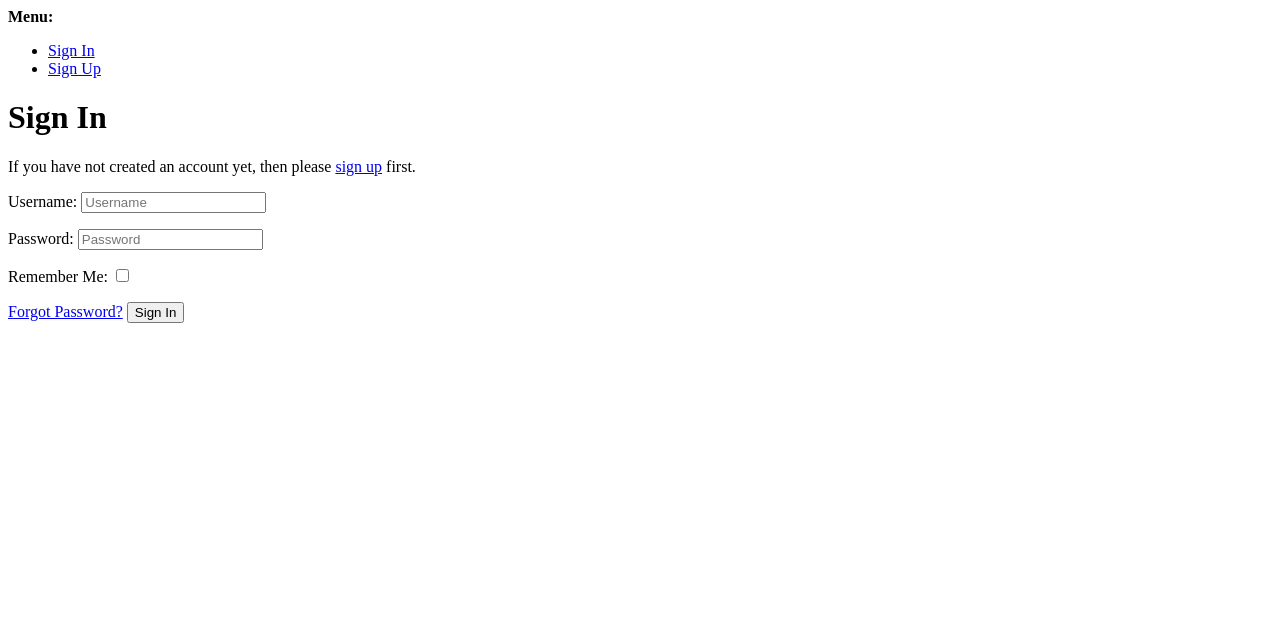
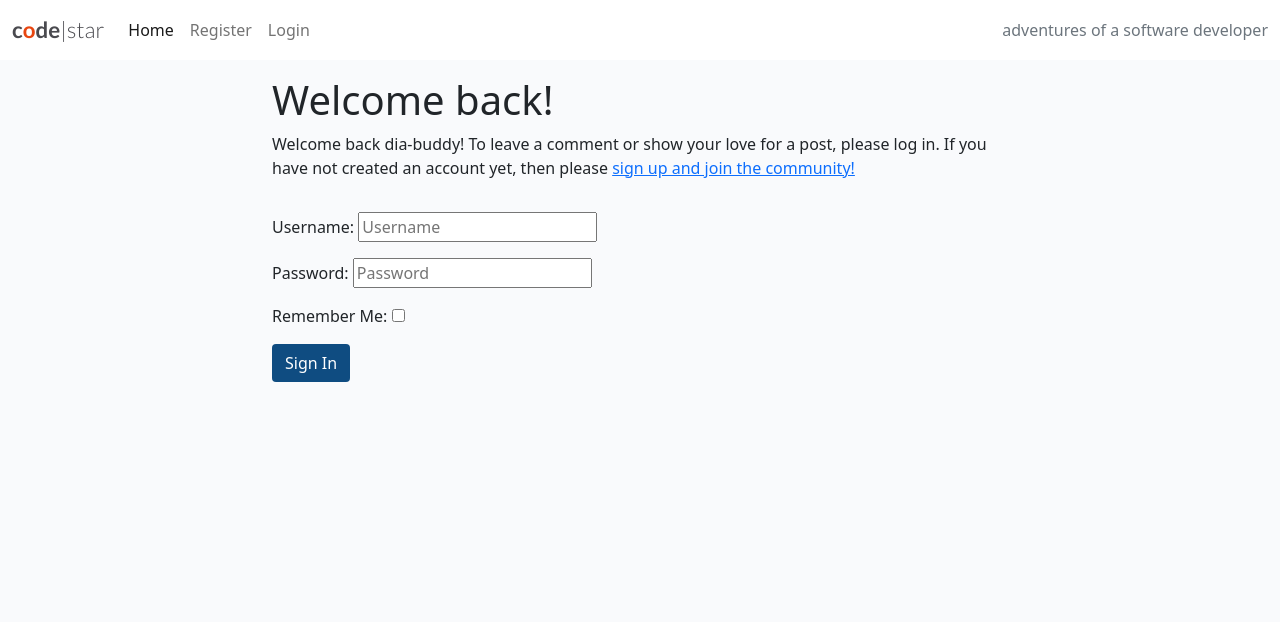
Before and after one commit to Diabekki/Dia-Eaties, a Django app: page /accounts/login/ in a window 1280 px wide. Shown: the top 622 px of the page. Run offline with Django 3.2, Linux system fonts and the light colour scheme; some libraries are stand-ins or nearby versions.

Commit message:
Set up login, logout and signup template and changed colour on sign in button

```diff
--- a/static/css/style.css
+++ b/static/css/style.css
@@ -107,18 +107,18 @@ body {
 }
 
 .btn-signup {
-    background-color: #23BBBB;
+    background-color: #0F4C81;
     color: #fff;
 }
 
 .btn-signup:hover,
 .btn-signup:active {
     background-color: #fff;
-    color: #23BBBB;
+    color: #0F4C81;
 }
 
 .link {
-    color: #23BBBB;
+    color: #0F4C81;
     text-decoration: none;
 }
 
--- a/templates/account/login.html
+++ b/templates/account/login.html
@@ -1,4 +1,4 @@
-{% extends "account/base.html" %}
+{% extends "base.html" %}
 
 {% load i18n %}
 {% load account socialaccount %}
@@ -7,31 +7,21 @@
 
 {% block content %}
 
-<h1>{% trans "Sign In" %}</h1>
+<div class="container">
+  <div class="row">
+    <div class="col-md-8 mt-3 offset-md-2">
 
-{% get_providers as socialaccount_providers %}
 
-{% if socialaccount_providers %}
-<p>{% blocktrans with site.name as site_name %}Please sign in with one
-of your existing third party accounts. Or, <a href="{{ signup_url }}">sign up</a>
-for a {{ site_name }} account and sign in below:{% endblocktrans %}</p>
+      <h1>{% trans "Welcome back!" %}</h1>
 
-<div class="socialaccount_ballot">
-
-  <ul class="socialaccount_providers">
-    {% include "socialaccount/snippets/provider_list.html" with process="login" %}
-  </ul>
-
-  <div class="login-or">{% trans 'or' %}</div>
+      <p>{% blocktrans %}Welcome back dia-buddy! To leave a comment or show your love for a post, please log in.
+        If you have not created an account yet, then please
+        <a href="{{ signup_url }}">sign up and join the community!</a>{% endblocktrans %}</p>
 
     </div>
-
-{% include "socialaccount/snippets/login_extra.html" %}
-
-{% else %}
-<p>{% blocktrans %}If you have not created an account yet, then please
-<a href="{{ signup_url }}">sign up</a> first.{% endblocktrans %}</p>
-{% endif %}
+  </div>
+  <div class="row">
+    <div class="col-md-8 mt-3 offset-md-2">
 
       <form class="login" method="POST" action="{% url 'account_login' %}">
         {% csrf_token %}
@@ -39,8 +29,10 @@ for a {{ site_name }} account and sign in below:{% endblocktrans %}</p>
         {% if redirect_field_value %}
         <input type="hidden" name="{{ redirect_field_name }}" value="{{ redirect_field_value }}" />
         {% endif %}
-  <a class="button secondaryAction" href="{% url 'account_reset_password' %}">{% trans "Forgot Password?" %}</a>
-  <button class="primaryAction" type="submit">{% trans "Sign In" %}</button>
+        <button class="btn btn-signup right" type="submit">{% trans "Sign In" %}</button>
       </form>
+    </div>
+  </div>
+</div>
 
 {% endblock %}
```
Also changed, not shown: templates/account/logout.html (+14 -6 lines), templates/account/signup.html (+15 -5 lines). Lines whose indentation alone changed are shown as unchanged.
